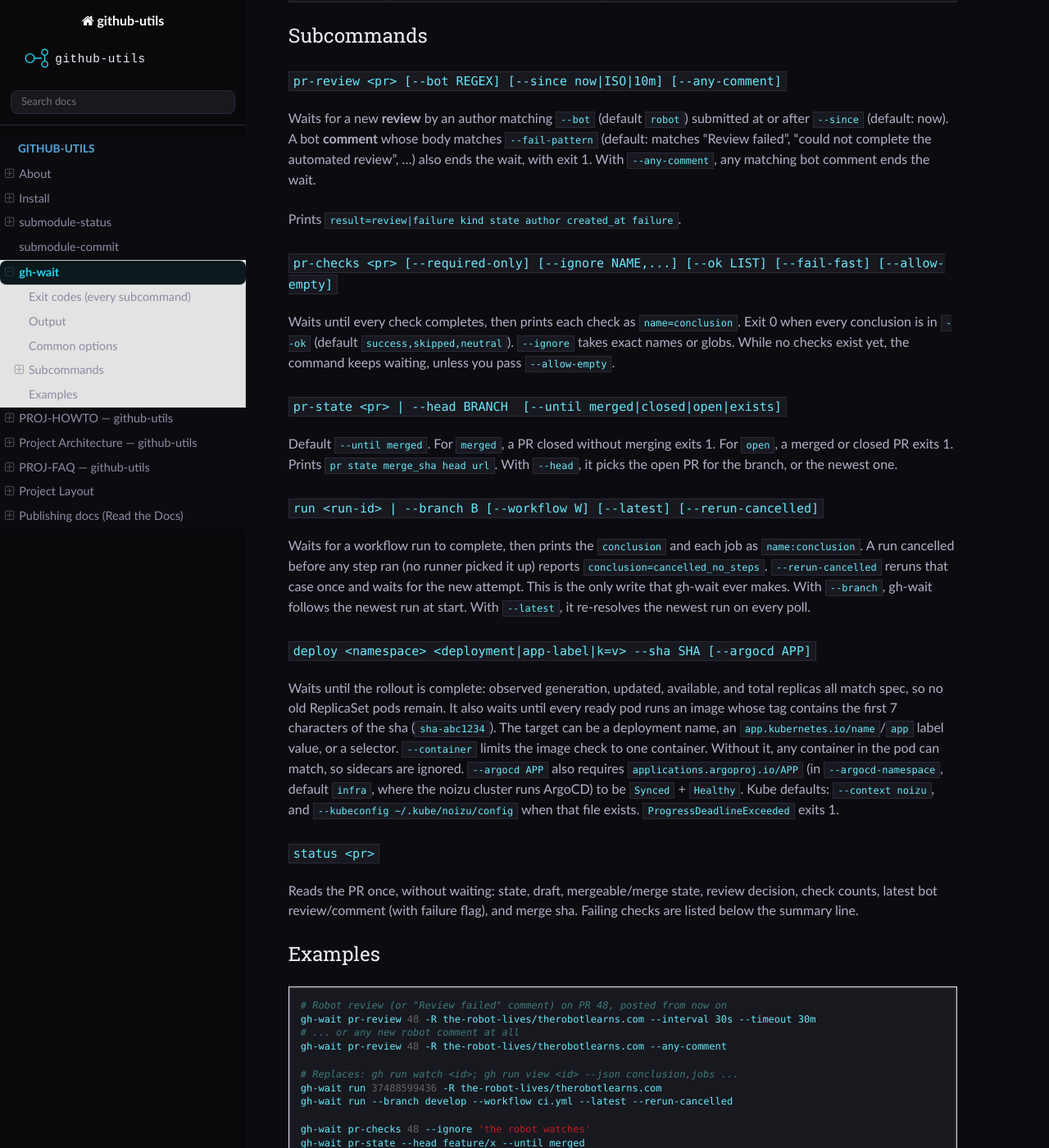
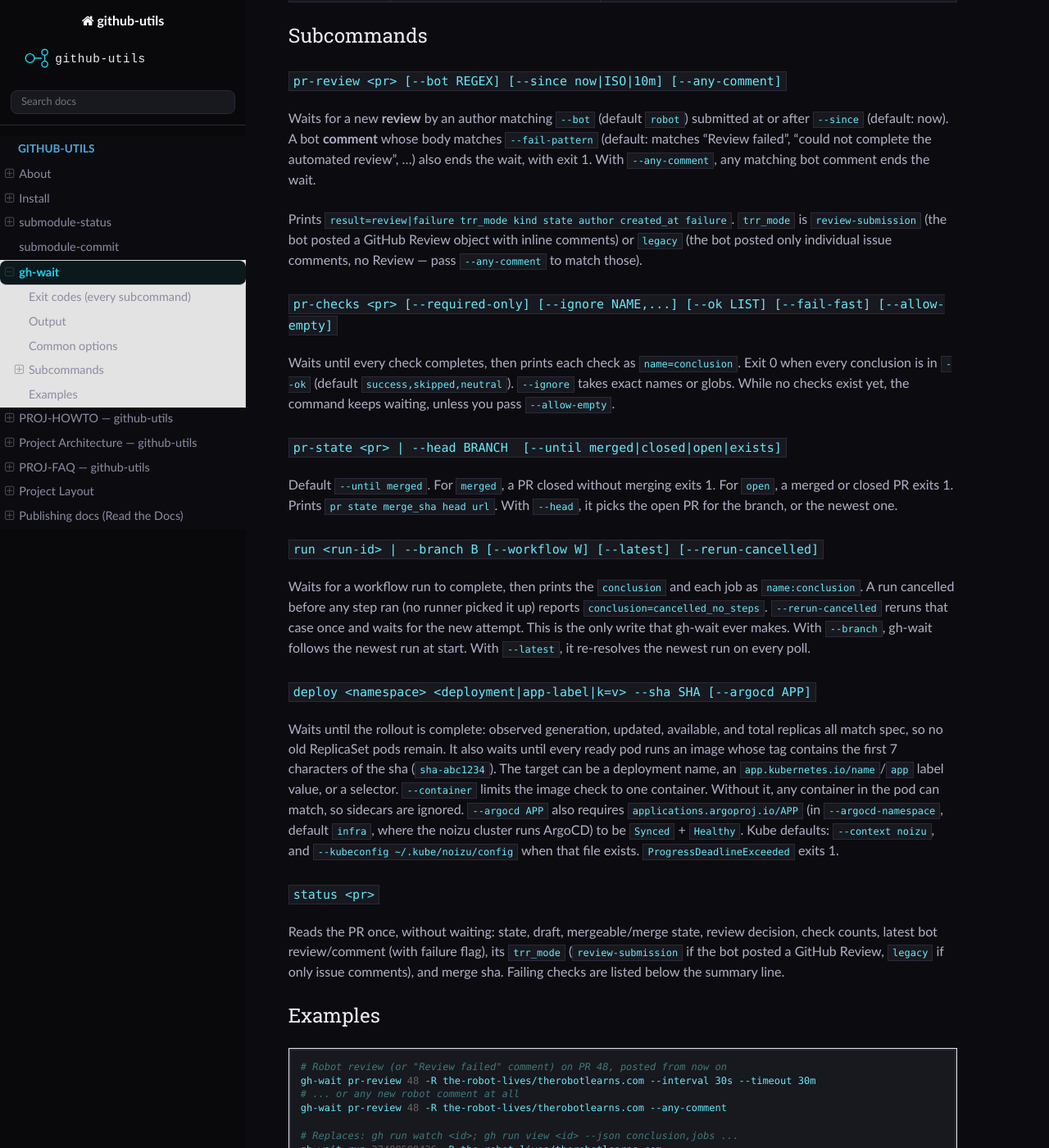
Before and after one commit to the-robot-lives/github-tools, a Sphinx documentation site: the page built from docs/gh-wait.md, in a window 1280 px wide and 1400 px high, scrolled down 985 px. Shown: the whole window at 82% size. Built offline with Sphinx 7.4.7 and the Read the Docs theme 3.1.0, drawn with Linux system fonts in a browser that asks for light colours.

Commit message:
feat(gh-wait): report trr_mode (review-submission vs legacy)
gh-wait now classifies how the bot reviewed a PR and reports `trr_mode`:
- review-submission: the bot posted a GitHub Review object (inline comments +
  roundup body) — TRR's current default.
- legacy: the bot posted only individual issue comments, no Review object.
- none: no bot events.

trr_mode is added to pr-review (in the result fields AND the timeout-Pending
extra, so a legacy-mode timeout says why) and to status output. Detection is
non-breaking: accept semantics are unchanged (a plain comment is still ignored
unless --any-comment or --fail-pattern); callers now learn the mode and can
pass --any-comment for legacy-mode reviews.

Docs + two unit tests (review-submission, legacy with --any-comment).

Co-Authored-By: Loom <loom@therobotlives.com>

```diff
--- a/docs/gh-wait.md
+++ b/docs/gh-wait.md
@@ -42,7 +42,10 @@ matches `--fail-pattern` (default: matches "Review failed", "could not complete
 the automated review", ...) also ends the wait, with exit 1.
 With `--any-comment`, any matching bot comment ends the wait.
 
-Prints `result=review|failure kind state author created_at failure`.
+Prints `result=review|failure trr_mode kind state author created_at failure`.
+`trr_mode` is `review-submission` (the bot posted a GitHub Review object with
+inline comments) or `legacy` (the bot posted only individual issue comments, no
+Review — pass `--any-comment` to match those).
 
 ### `pr-checks <pr> [--required-only] [--ignore NAME,...] [--ok LIST] [--fail-fast] [--allow-empty]`
 
@@ -83,8 +86,9 @@ be `Synced` + `Healthy`. Kube defaults: `--context noizu`, and
 ### `status <pr>`
 
 Reads the PR once, without waiting: state, draft, mergeable/merge state, review
-decision, check counts, latest bot review/comment (with failure flag), and
-merge sha. Failing checks are listed below the summary line.
+decision, check counts, latest bot review/comment (with failure flag), its
+`trr_mode` (`review-submission` if the bot posted a GitHub Review, `legacy` if
+only issue comments), and merge sha. Failing checks are listed below the summary line.
 
 ## Examples
 
```
Also changed, not shown: 2 other files.
